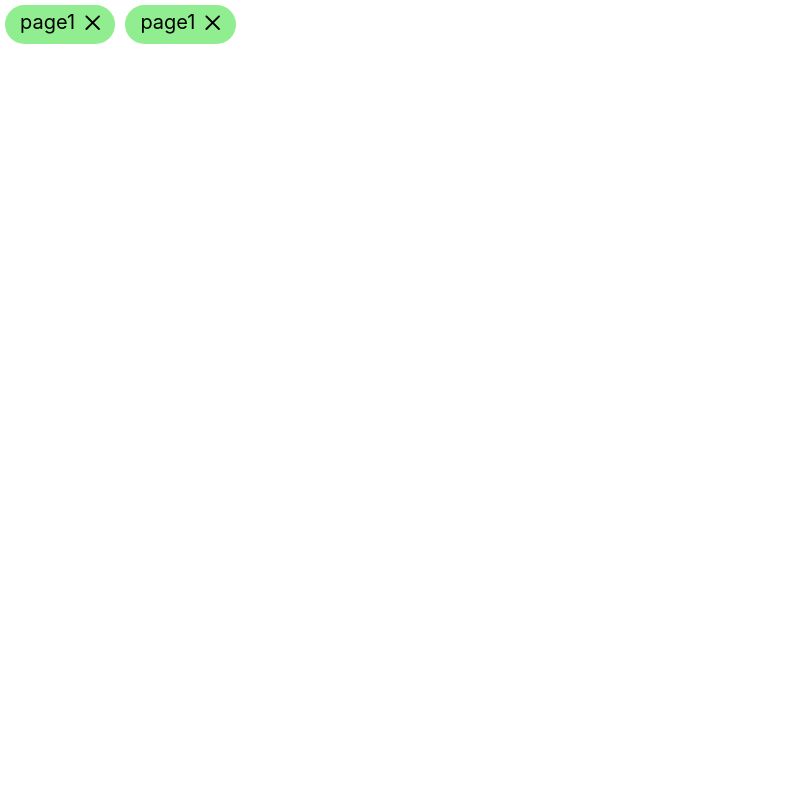
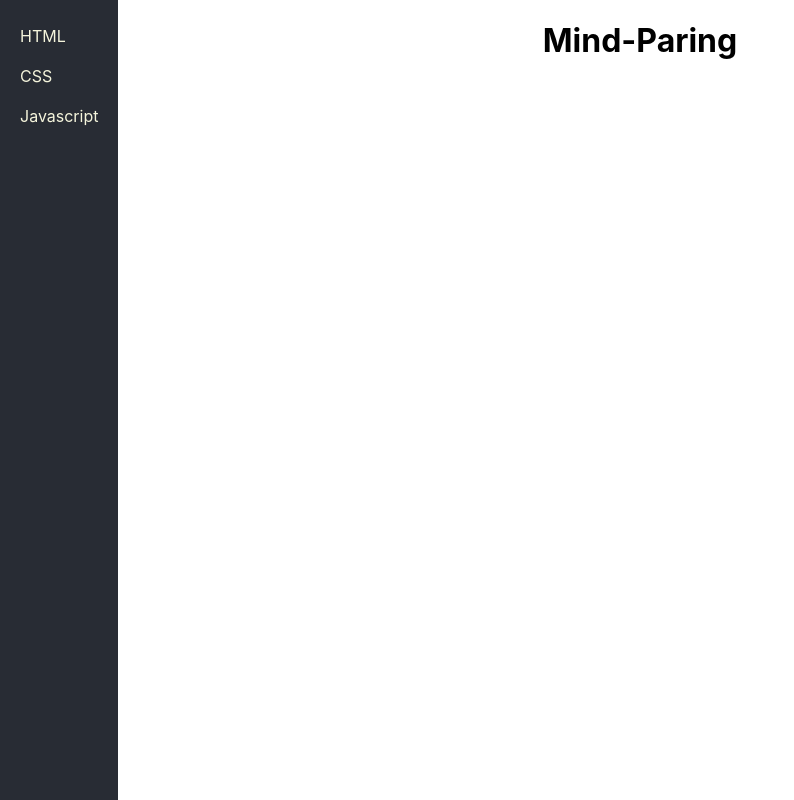
Before and after one commit to ppd0523/mindparing-admin, a React (Create React App) app: page / in a window 1280 px wide. Shown: the whole page, without its empty margins (0-794 px from the left). Built offline with nearby package versions, Linux system fonts and the light colour scheme.

Commit message:
레이아웃 적용

```diff
--- a/package.json
+++ b/package.json
@@ -12,6 +12,7 @@
     "@types/react": "^17.0.40",
     "@types/react-dom": "^17.0.13",
     "axios": "^0.26.1",
+    "classnames": "^2.3.1",
     "d3": "^6",
     "react": "^17.0.2",
     "react-dom": "^17.0.2",
--- /dev/null
+++ b/src/Base.module.scss
@@ -0,0 +1,3 @@
+.text {
+  font-size: 1.5em;
+}
--- /dev/null
+++ b/src/components/Button.module.scss
@@ -0,0 +1,5 @@
+@import "../Base.module.scss";
+
+.btn {
+  border-radius: 2.5em;
+}
--- /dev/null
+++ b/src/components/Button.tsx
@@ -0,0 +1,14 @@
+import React from 'react';
+import style from "./Button.module.scss";
+import classnames from "classnames";
+
+interface IButton {
+  children?: string
+}
+function Button({children}: IButton) {
+  return (
+    <button className={classnames(style.btn, style.text)}>{children}</button>
+  );
+}
+
+export default Button;
--- a/src/index.tsx
+++ b/src/index.tsx
@@ -3,10 +3,21 @@ import ReactDOM from 'react-dom';
 import './index.css';
 import App from './App';
 import reportWebVitals from './reportWebVitals';
+import {
+  BrowserRouter,
+  Routes,
+  Route
+} from "react-router-dom";
+import Layout from "./pages/Layout";
+
 
 ReactDOM.render(
   <React.StrictMode>
-    <App />
+    <BrowserRouter>
+      <Routes>
+        <Route path="/" element={<Layout/>}/>
+      </Routes>
+    </BrowserRouter>
   </React.StrictMode>,
   document.getElementById('root')
 );
--- /dev/null
+++ b/src/pages/Header.module.scss
@@ -0,0 +1,5 @@
+@import "./Layout.module.scss";
+
+.header {
+  grid-area: header;
+}
--- /dev/null
+++ b/src/pages/Header.tsx
@@ -0,0 +1,13 @@
+import React from 'react';
+import style from "./Header.module.scss";
+
+
+function Header() {
+  return (
+    <header className={style.header}>
+      <h1>Mind-Paring</h1>
+    </header>
+  );
+}
+
+export default Header;
--- /dev/null
+++ b/src/pages/Layout.module.scss
@@ -0,0 +1,7 @@
+.container {
+  display: grid;
+  //grid-template-columns: 1fr 5fr;
+  grid-template-areas:
+    "nav header"
+    "nav main";
+}
--- /dev/null
+++ b/src/pages/Layout.tsx
@@ -0,0 +1,19 @@
+import React from 'react';
+import { Outlet } from "react-router-dom";
+import style from "./Layout.module.scss";
+import Navbar from "./Navbar";
+import Header from "./Header";
+import Button from "../components/Button";
+
+
+function Layout() {
+  return (
+    <div className={style.container}>
+      <Navbar/>
+      <Header/>
+      <Outlet/>
+    </div>
+  );
+}
+
+export default Layout;
--- /dev/null
+++ b/src/pages/Navbar.module.scss
@@ -0,0 +1,30 @@
+@import "./Layout.module.scss";
+
+.nav {
+  grid-area: nav;
+  display: flex;
+  flex-direction: column;
+  height: 100%;
+  position: fixed;
+  overflow-y: auto;
+  background-color: #282c34;
+}
+
+.list {
+  padding: 0;
+  list-style-type: none;
+
+}
+
+.item {
+  padding: 10px 20px;
+
+  &:hover {
+    background-color: darkgrey;
+  }
+}
+
+
+.text {
+  color: beige;
+}
--- /dev/null
+++ b/src/pages/Navbar.tsx
@@ -0,0 +1,17 @@
+import React from 'react';
+import style from "./Navbar.module.scss";
+import classnames from "classnames";
+
+function Navbar() {
+  return (
+    <aside className={style.nav}>
+      <ul className={classnames(style.list, style.text)}>
+        <li className={style.item}>HTML</li>
+        <li className={style.item}>CSS</li>
+        <li className={style.item}>Javascript</li>
+      </ul>
+    </aside>
+  );
+}
+
+export default Navbar;
```
Also changed, not shown: src/pages/Login.tsx (added, +12 -0 lines), 1 other file (tests, documents, lock files or other folders).
